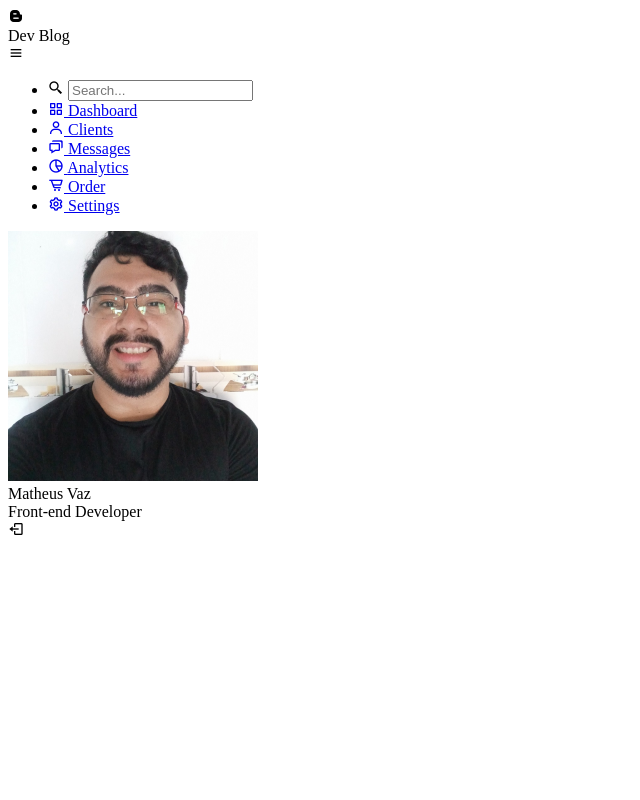
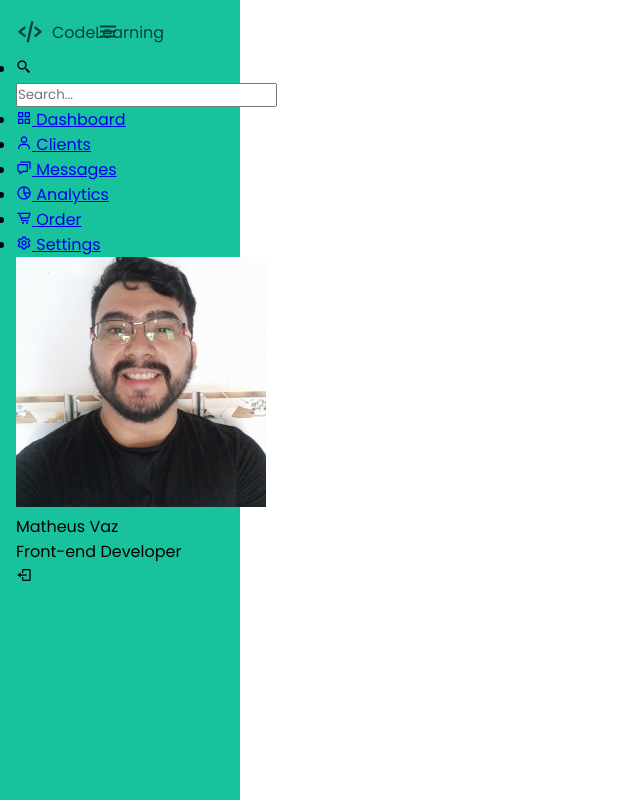
Before and after one commit to matheusvaz-tech/sidebar, a plain HTML site: page index.html in a window 1280 px wide. Shown: the whole page, without its empty margins (0-640 px from the left). Drawn offline with nearby package versions, Linux system fonts and the light colour scheme.

Commit message:
Update style.css

```diff
--- a/index.html
+++ b/index.html
@@ -9,14 +9,15 @@
       href="https://unpkg.com/boxicons@2.1.4/css/boxicons.min.css"
       rel="stylesheet"
     />
+    <link rel="stylesheet" href="style.css" />
     <title>Sidebar</title>
   </head>
   <body>
     <div class="sidebar">
       <div class="logo_content">
         <div class="logo">
-          <i class="bx bxl-blogger"></i>
-          <div class="logo_name">Dev Blog</div>
+          <i class="bx bx-code-alt"></i>
+          <div class="logo_name">CodeLearning</div>
         </div>
         <i class="bx bx-menu" id="btn"></i>
       </div>
--- a/style.css
+++ b/style.css
@@ -8,5 +8,49 @@
 }
 
 body {
-  background-color: rgb(54, 54, 54);
+  position: relative;
+  min-height: 100vh;
+  width: 100%;
+  overflow: hidden;
 }
+
+.sidebar {
+  position: fixed;
+  top: 0;
+  left: 0;
+  height: 100%;
+  width: 240px;
+  background: #18c29c;
+  padding: 8px 16px;
+}
+
+.sidebar .logo_content .logo {
+  color: #084236;
+  display: flex;
+  height: 48px;
+  width: 100%;
+  align-items: center;
+  column-gap: 8px;
+}
+
+.logo_content .logo i {
+  font-size: 28px;
+}
+
+.logo_content .logo .log_name {
+  font-size: 28px;
+  font-weight: 400;
+}
+
+.sidebar #btn {
+  position: absolute;
+  color: #084236;
+  left: 45%;
+  top: 8px;
+  font-size: 24px;
+  height: 48px;
+  width: 48px;
+  text-align: center;
+  line-height: 48px;
+  transform: translate(-50%);
+}
```
Also changed, not shown: main.js (deleted, +0 -7 lines).
